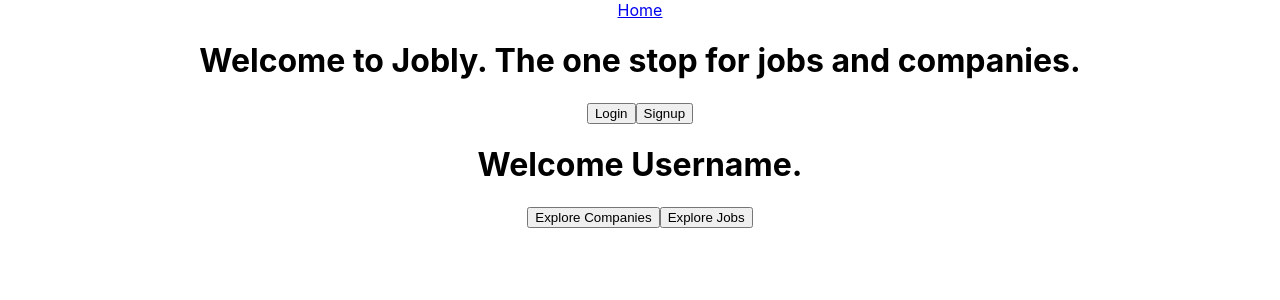
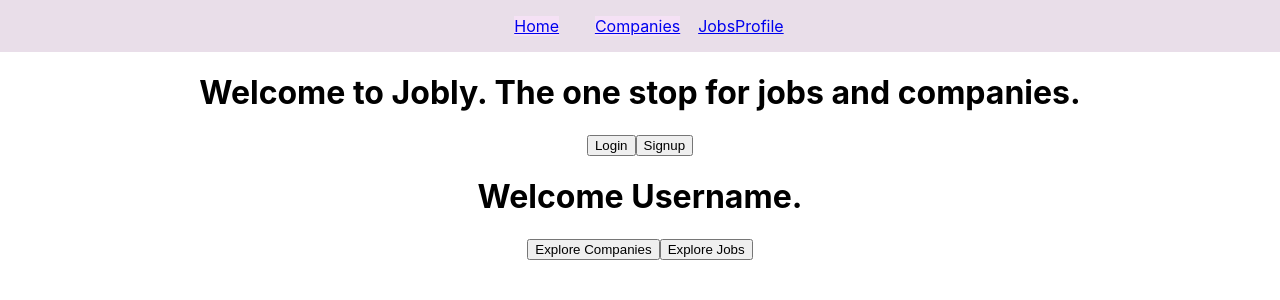
Before and after one commit to Joyce-w/43_React-Jobly, a React (Create React App) app in the folder jobly/: page / in a window 1280 px wide. Shown: the top 300 px of the page. Built offline with nearby package versions, Linux system fonts and the light colour scheme.

Commit message:
Add Job,Profile, Auth, Companies page to app

```diff
--- a/jobly/src/App.js
+++ b/jobly/src/App.js
@@ -2,16 +2,31 @@ import logo from './logo.svg';
 import './App.css';
 import {BrowserRouter, Route, NavLink } from 'react-router-dom'
 import Home from './Home'
+import Companies from './Companies';
+import Jobs from './Jobs';
+import Profile from './Profile';
+import Auth from './Auth';
+import NavBar from './NavBar/NavBar';
 
 function App() {
   return (
     <div className="App">
       <BrowserRouter>
-      <nav>
-        <NavLink to="/">Home</NavLink>
-      </nav>
+        <NavBar/>
         <Route exact path="/">
           <Home/>
+        </Route>
+        <Route exact path="/companies">
+          <Companies/>
+        </Route>
+        <Route exact path="/jobs">
+          <Jobs/>
+        </Route>
+        <Route exact path="/profile">
+          <Profile/>
+        </Route>
+        <Route exact path="/auth">
+          <Auth/>
         </Route>
 
       </BrowserRouter>
--- /dev/null
+++ b/jobly/src/NavBar/NavBar.css
@@ -0,0 +1,15 @@
+.NavBar-nav{
+    background-color: rgb(233, 222, 233);
+    height: auto;
+    padding: 1em 15%;
+
+}
+
+.NavBar-nav :first-child{
+    background-color: rgb(245, 225, 245);
+    margin: 0 2%;
+}
+
+.NavBar-routes {
+    margin-right: 0;
+}
--- /dev/null
+++ b/jobly/src/NavBar/NavBar.js
@@ -0,0 +1,21 @@
+import React from 'react'
+import { NavLink } from 'react-router-dom'
+import './NavBar.css'
+
+const NavBar = () => {
+    return (
+        <nav className="NavBar-nav">
+            <NavLink to="/">Home</NavLink>
+            <span className="NavBar-routes">
+                <NavLink to="/">Companies</NavLink>
+                <NavLink to="/">Jobs</NavLink>
+                <NavLink to="/">Profile</NavLink>
+            </span>
+
+        </nav>
+
+    )
+
+}
+
+export default NavBar;
```
Also changed, not shown: jobly/src/Auth.js (added), jobly/src/Companies.js (added), jobly/src/Jobs.js (added), jobly/src/Profile.js (added), 1 other file (tests, documents, lock files or other folders).
